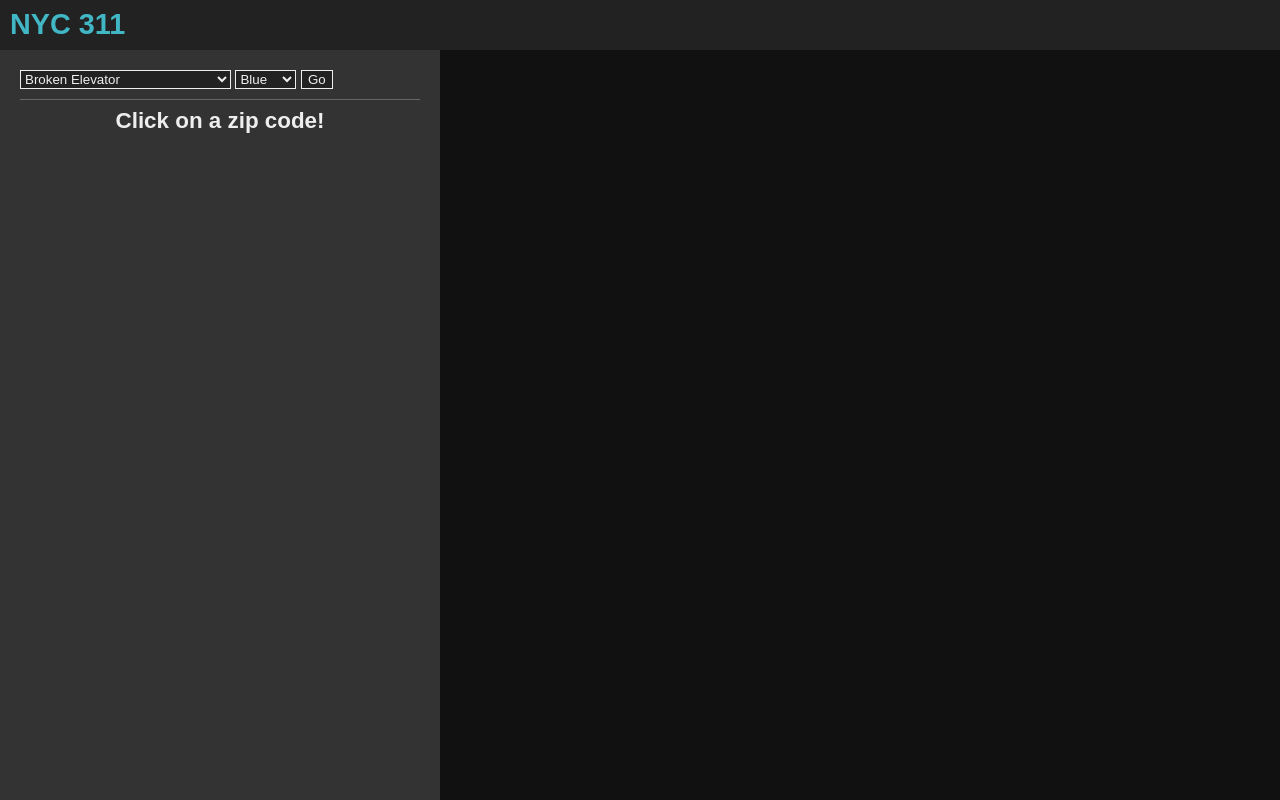
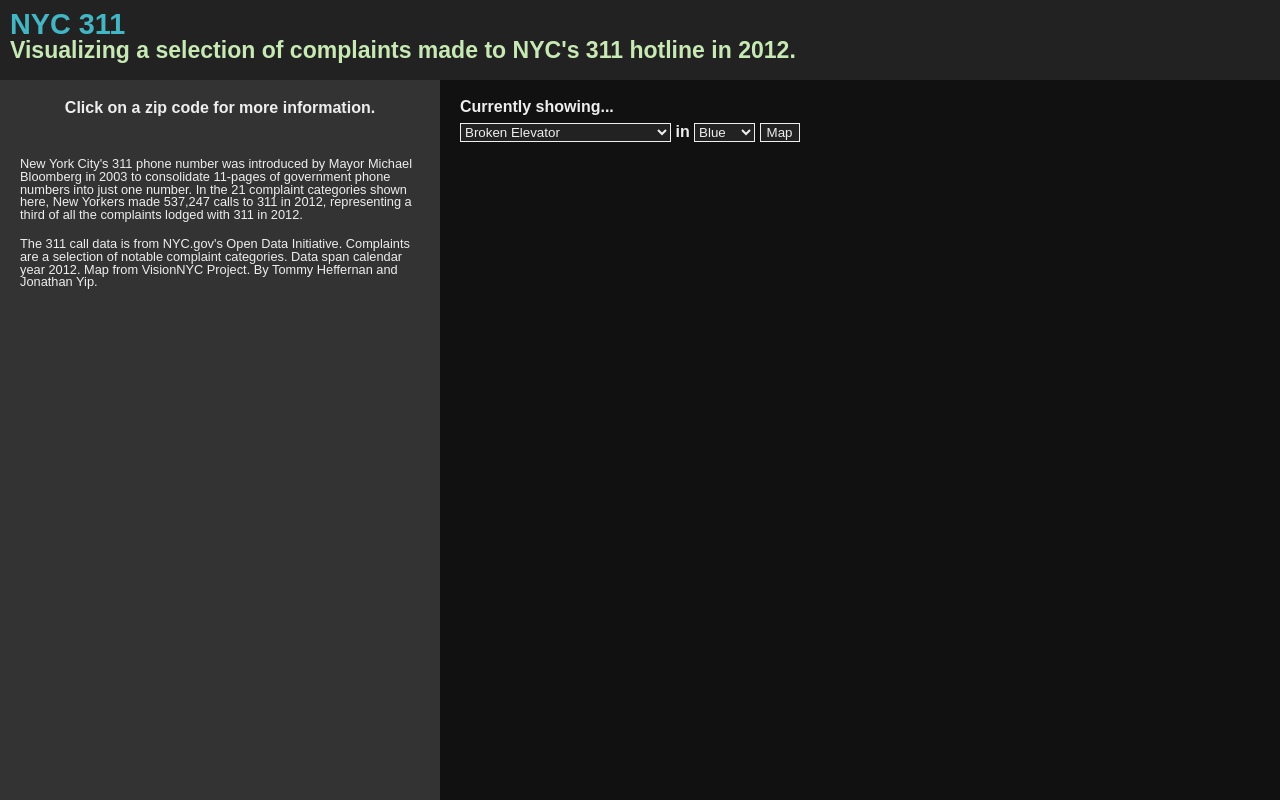
Before and after one commit to tdheff/nyc311, a plain HTML site: page index.html in a window 1280 px wide. Shown: the top 800 px of the page. Drawn offline with nearby package versions, Linux system fonts and the light colour scheme.

Commit message:
Added descriptions, minor changes to layout/colors

```diff
--- a/css/style.css
+++ b/css/style.css
@@ -59,7 +59,7 @@ body {
 
 #topbar {
     background: #222222;
-    height: 30px;
+    height: 60px;
     color: #DD3497;
     font-size: 1.8em;
     font-weight: bold;
@@ -154,7 +154,7 @@ div.label {
 div.bar {
     color: #00ff00;
     background: #ff0000;
-    border: solid 1px #eeeeee;
+    /*border: solid 1px #eeeeee;*/
     padding: 2px;
 }
 
@@ -168,7 +168,29 @@ div.bar {
     display: inline-block;
     width: 400px;
     text-align: center;
-    font-size: 1.4em;
+    font-size: 1.0em;
     font-weight: bold;
     margin-bottom: 10px;
 }
+
+#subhead {
+    font-size: 0.8em;
+}
+
+#map-options {
+    position: absolute;
+    left: 460px;
+    top: 99px;
+    color: #eeeeee;
+    font-weight: bold;
+}
+
+#map-options p {
+    color: #eeeeee;
+    margin-bottom: 8px;
+    font-weight: bold;
+}
+
+.info {
+    font-size: 0.8em;
+}
--- a/index.html
+++ b/index.html
@@ -18,21 +18,24 @@
     <div id="tooltip">
       <p id="tooltip-zip">10507</p>
       <div id="tooltip-data">
-	<p>Complaints: </p><p id="tooltip-complaints"></p>
+	<p id="tooltip-label">Complaints: </p><p id="tooltip-complaints"></p>
       </div>
     </div>
 
     <div id="topbar">
       <h1>NYC 311</h1>
+      <p id="subhead">Visualizing a selection of complaints made to NYC's 311 hotline in 2012.</p>
     </div>
-
+    <div id="map-options">
+      <p>Currently showing...</p>
+      <select id="complaints-select"></select> in
+      <select id="color-select"></select>
+      <button id="color-map">Map</button>
+    </div>
     <div id="sidebar">
-      <select id="complaints-select"></select>
-      <select id="color-select"></select>
-      <button id="color-map">Go</button>
-      <div id="divider"></div>
-      <div id="zip"> Click on a zip code! </div>
-      <div id="graph"></div>
+      <!--<div id="divider"></div>-->
+      <div id="zip"> Click on a zip code for more information.</div>
+      <div id="graph"><br/><br /><p class="info">New York City's 311 phone number was introduced by Mayor Michael Bloomberg in 2003 to consolidate 11-pages of government phone numbers into just one number. In the 21 complaint categories shown here, New Yorkers made 537,247 calls to 311 in 2012, representing a third of all the complaints lodged with 311 in 2012.</p><br /><p class="info">The 311 call data is from NYC.gov's Open Data Initiative. Complaints are a selection of notable complaint categories. Data span calendar year 2012.  Map from VisionNYC Project. By Tommy Heffernan and Jonathan Yip.</p></div>
     </div>
 
     <div id="map"><?xml version="1.0" encoding="UTF-8" standalone="no"?>
--- a/js/main.js
+++ b/js/main.js
@@ -14,12 +14,10 @@ var complaints = ["Broken Elevator",
                   "Double Parked Blocking Vehicle",
                   "Fallen Tree",
                   "Fire Hydrant Emergency (FHE)",
-                  "Food Stamp",
                   "Graffiti",
                   "Heating",
                   "Loud Music/Party",
                   "Loud Talking",
-                  "Medicaid",
                   "Missed Garbage Collection",
                   "Munimeter Issue",
                   "Noise, Ice Cream Truck",
@@ -96,7 +94,7 @@ function mouseout() {
 function select() {
     if ($(this).css("fill") != "#333333") {
         selected = $(this).attr("id");
-        $("#zip").text(selected);
+        $("#zip").text("Complaints in "+selected);
     }
 
     barchart($(this).attr("id"),$("#json-zip-complaint").val(),active_colors);
@@ -121,14 +119,13 @@ function barchart(zip, complaints, colors) {
     }
     $(".bar").css("background", active_colors[4]);
     $(".bar").css("border-color", active_colors[0]);
-    $(".bar").css("color", active_colors[8]);
+    $(".bar").css("color", "white");
     $(".bar").css("width", function () {
 	var num = parseInt($(this).text());
 	return Math.floor(200*num/max) + "px"
     });
 }
 
-// this is a bit of a mess, but it sort of works
 function changeComplaint(complaint, zips, colors) {
     active_colors = colors;
 
@@ -163,9 +160,10 @@ function changeComplaint(complaint, zips, colors) {
         .range(d3.range(9));
 
     $("#topbar h1").css("color", colors[4]);
+    $("#subhead").css("color", colors[2]);
     $(".bar").css("background", active_colors[4]);
     $(".bar").css("border-color", active_colors[0]);
-    $(".bar").css("color", active_colors[8]);
+    $(".bar").css("color", "white");
     for (var j = 0; j < zipCount.zip.length; j++)
     {
         //console.log(JSON.stringify(zipCount.count[j]));
```
Also changed, not shown: 1 other file.
